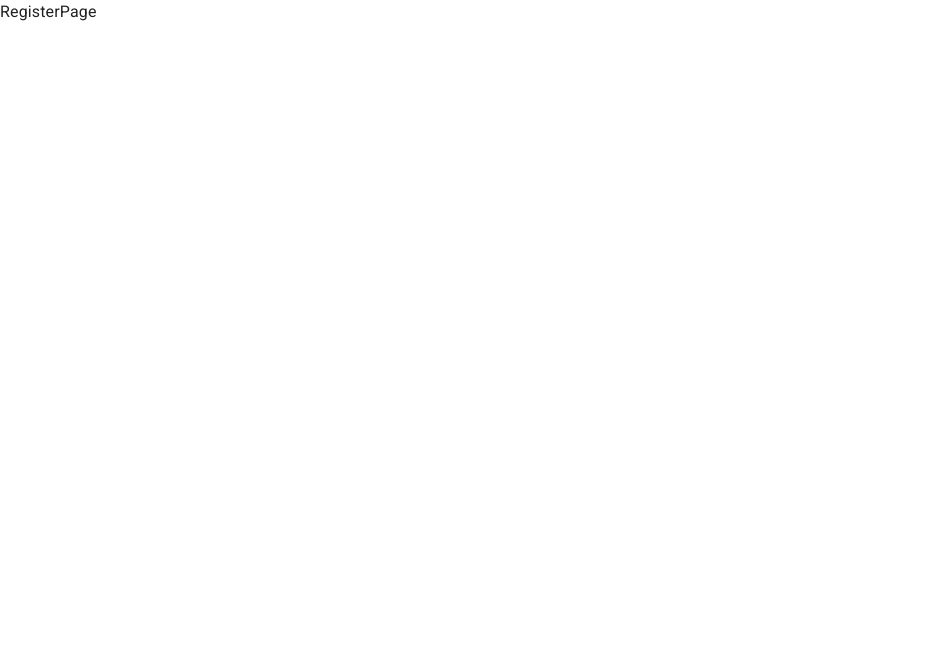
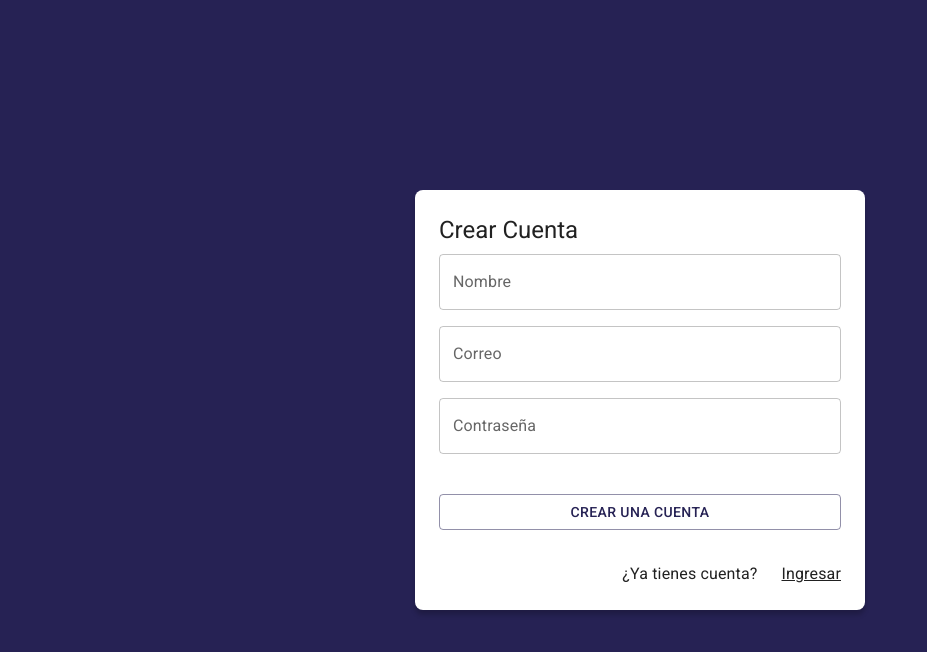
Before and after one commit to ssalgadoi/App-Journal-con-React, a React (Vite) app: page /auth/register in a window 1280 px wide. Shown: the top 652 px of the page, without its empty margins (0-927 px from the left). Built offline with nearby package versions, Linux system fonts and the light colour scheme.

Commit message:
Creo el NavBar

```diff
--- a/src/auth/pages/RegisterPage.jsx
+++ b/src/auth/pages/RegisterPage.jsx
@@ -1,7 +1,59 @@
+import { Button, Grid, TextField, Typography, Link } from "@mui/material";
+import { Google } from '@mui/icons-material';
+import { Link as RouterLink } from 'react-router-dom';
+import { AuthLayout } from "../layout/AuthLayout";
+
+export const RegisterPage = () => {
+    return (
+        <AuthLayout title="Crear Cuenta">
+            <form>
+                <Grid container direction="column" spacing={2}>
+                    <Grid sx={{ width: '100%' }}>
+                        <TextField
+                            label="Nombre"
+                            type="text"
+                            placeholder="Chipy"
+                            fullWidth
+                        />
+                    </Grid>
+                    <Grid sx={{ width: '100%' }}>
+                        <TextField
+                            label="Correo"
+                            type="email"
+                            placeholder="correo@google.com"
+                            fullWidth
+                        />
+                    </Grid>
+
+                    <Grid sx={{ width: '100%' }}>
+                        <TextField
+                            label="Contraseña"
+                            type="password"
+                            placeholder="Contraseña"
+                            fullWidth
+                        />
+                    </Grid>
 
 
-export const RegisterPage = () => {
-  return (
-    <div>RegisterPage</div>
-  )
-}
+                    {/* Botones con margen superior */}
+                    <Grid container direction="column" spacing={2} sx={{ mt: 3 }}>
+                        <Grid sx={{ width: '100%' }}>
+                            <Button variant="outlined" fullWidth>
+                                Crear una Cuenta
+                            </Button>
+                        </Grid>
+                    </Grid>
+
+                    <Grid container justifyContent="end" sx={{ mt: 2 }}>
+                        <Typography sx={{ mr: 1 }}>¿Ya tienes cuenta?</Typography>
+                        <Link component={RouterLink} color="inherit" to="/auth/login">
+                            Ingresar
+                        </Link>
+                    </Grid>
+                </Grid>
+            </form>
+        </AuthLayout>
+
+
+    );
+};
--- /dev/null
+++ b/src/journal/components/NavBar.jsx
@@ -0,0 +1,41 @@
+import { AppBar, Grid, IconButton, Toolbar, Typography, Box } from '@mui/material'
+import { LogoutOutlined, MenuOutlined } from '@mui/icons-material'
+
+export const Navbar = ({ drawerWidth = 240 }) => {
+    return (
+        <AppBar
+            position="fixed"
+            sx={{
+                width: { sm: `calc(100% - ${drawerWidth}px)` },
+                ml: { sm: `${drawerWidth}px` }
+            }}
+        >
+            <Toolbar>
+                <IconButton
+                    color="inherit"
+                    edge="start"
+                    sx={{ mr: 2, display: { sm: 'none' } }}
+                >
+                    <MenuOutlined />
+                </IconButton>
+
+                <Box
+                    sx={{
+                        flexGrow: 1,
+                        display: 'flex',
+                        justifyContent: 'space-between',
+                        alignItems: 'center'
+                    }}
+                >
+                    <Typography variant="h6" noWrap component="div">
+                        JournalApp
+                    </Typography>
+
+                    <IconButton color="error">
+                        <LogoutOutlined />
+                    </IconButton>
+                </Box>
+            </Toolbar>
+        </AppBar>
+    )
+}
--- /dev/null
+++ b/src/journal/components/index.js
@@ -0,0 +1,3 @@
+
+
+export * from './NavBar';
--- /dev/null
+++ b/src/journal/layout/JournalLayout.jsx
@@ -0,0 +1,17 @@
+import { Box } from '@mui/system'
+import { Navbar } from '../components'
+
+
+
+const drawerWidth = 240;
+
+export const JournalLayout = ({ children }) => {
+    return (
+        <Box sx={{ display: 'flex'}}>
+            <Navbar drawerWidth={ drawerWidth }/>
+            <Box component='main' sx={{ flexGrow: 1, p: 3}}>
+                { children }
+            </Box>
+        </Box>
+    )
+}
--- a/src/journal/pages/JournalPage.jsx
+++ b/src/journal/pages/JournalPage.jsx
@@ -1,13 +1,14 @@
 import { Typography } from "@mui/material"
+import { JournalLayout } from "../layout/JournalLayout"
 
 
 
 export const JournalPage = () => {
   return (
-    <>
-      <Typography variant="h1">JournalPage</Typography>
+    <JournalLayout>
+      <Typography >Lorem Ipsum es simplemente el texto de relleno de las imprentas y archivos de texto. Lorem Ipsum ha sido el texto de relleno estándar de las industrias desde el año 1500, cuando un impresor (N. del T. persona que se dedica a la imprenta) desconocido usó una galería de textos y los mezcló de tal manera que logró hacer un libro de textos especimen</Typography>
 
 
-    </>
+    </JournalLayout>
   )
 }
```
